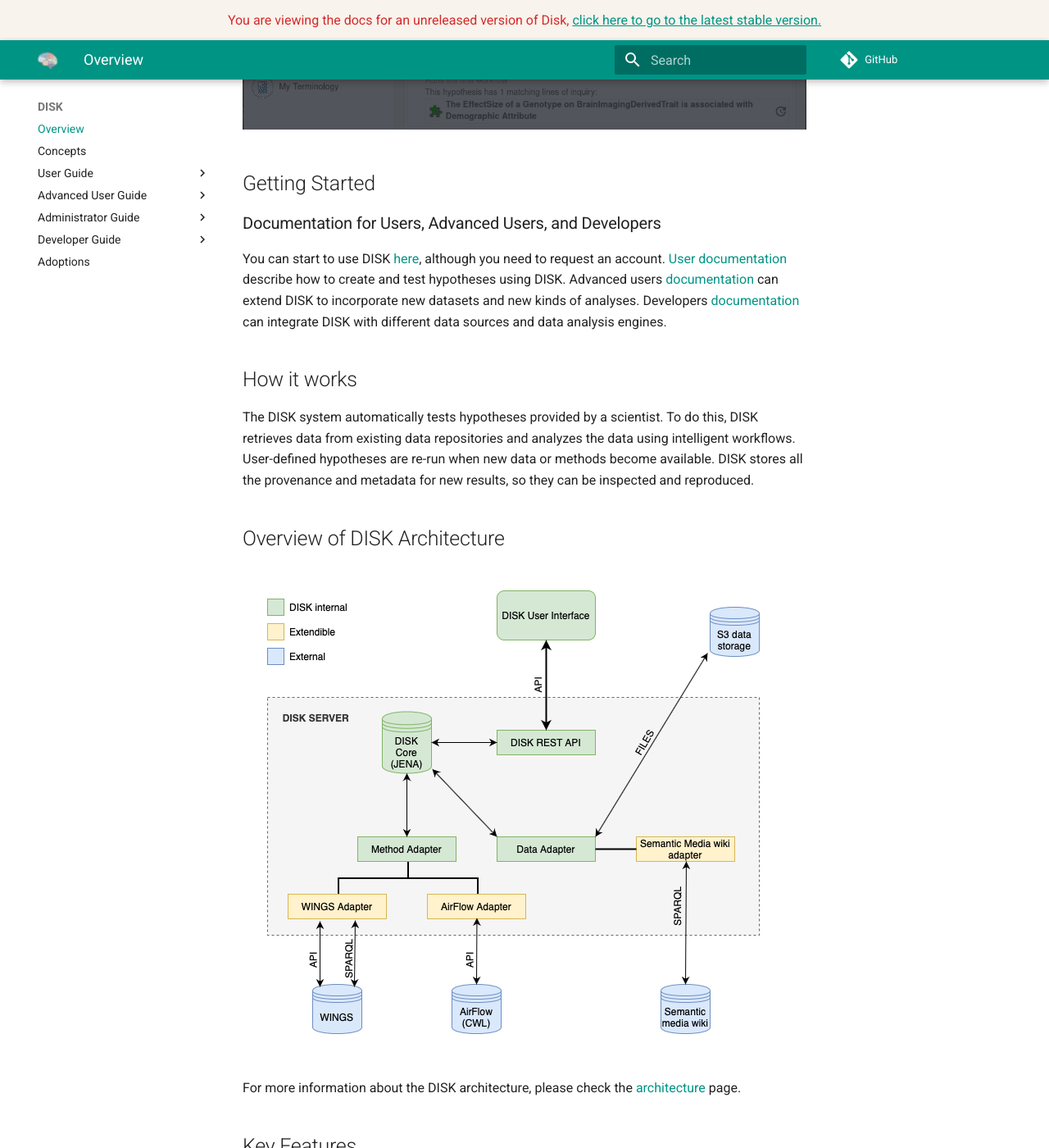
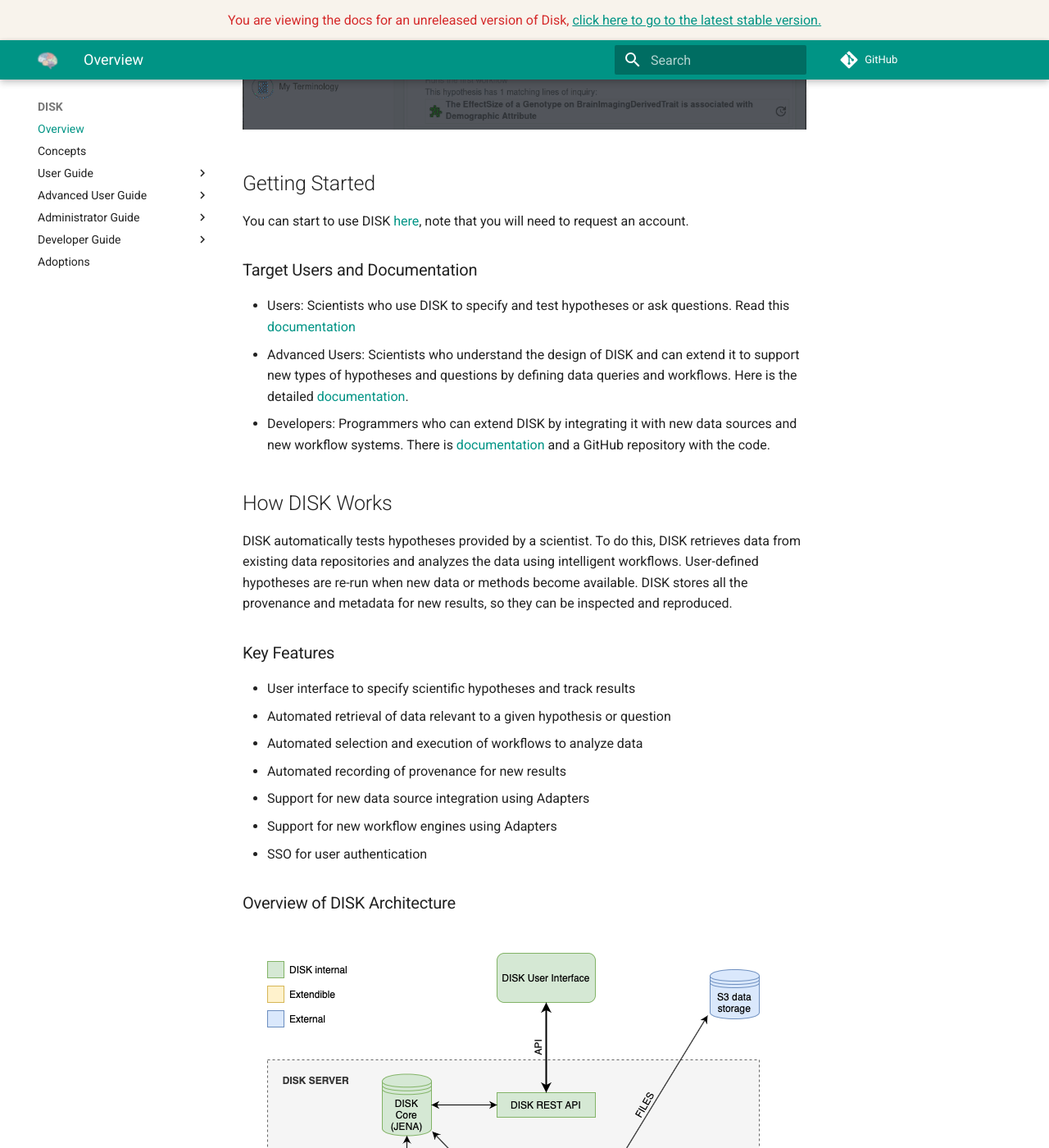
Before and after one commit to KnowledgeCaptureAndDiscovery/DISK-UI, an MkDocs documentation site: the page built from docs/index.md, in a window 1280 px wide and 1400 px high, scrolled down 610 px. Shown: the whole window at 82% size. Built offline with MkDocs 1.6.1 and Material for MkDocs 9.7.7, drawn with Linux system fonts in a browser that asks for light colours; comment, search, counter and statistics services are not loaded; some of the changed text lies outside the part shown.

Commit message:
Update index.md

```diff
--- a/docs/index.md
+++ b/docs/index.md
@@ -13,29 +13,23 @@
 
 ## Getting Started
 
+You can start to use DISK [here](https://disk.isi.edu), note that you will need to request an account.
 
-### Documentation for Users, Advanced Users, and Developers
+### Target Users and Documentation
 
-You can start to use DISK [here](https://disk.isi.edu), although you need to request an account.
-[User documentation](user-guide/) describe how to create and test hypotheses using DISK.
-Advanced users [documentation](advanced-user/) can extend DISK to incorporate new datasets and new kinds of analyses. Developers [documentation](developer-guide/)
-can integrate DISK with different data sources and data analysis engines.
+- Users: Scientists who use DISK to specify and test hypotheses or ask questions.  Read this [documentation](user-guide/)
+- Advanced Users: Scientists who understand the design of DISK and can extend it to support new types of hypotheses and questions by defining data queries and workflows.  Here is the detailed [documentation](advanced-user/).
+- Developers: Programmers who can extend DISK by integrating it with new data sources and new workflow systems.  There is [documentation](developer-guide/) and a GitHub repository with the code.
 
 
-## How it works
+## How DISK Works
 
-The DISK system automatically tests hypotheses provided by a scientist.
+DISK automatically tests hypotheses provided by a scientist.
 To do this, DISK retrieves data from existing data repositories and analyzes the data using intelligent workflows.
 User-defined hypotheses are re-run when new data or methods become available.
 DISK stores all the provenance and metadata for new results, so they can be inspected and reproduced.
 
-## Overview of DISK Architecture
-
-![Disk API interactions](figures/DISK-adapters.png "DISK API interactions")
-
-For more information about the DISK architecture, please check the [architecture](developer-guide/architecture/) page.
-
-## Key Features
+### Key Features
 
 - User interface to specify scientific hypotheses and track results
 - Automated retrieval of data relevant to a given hypothesis or question
@@ -45,11 +39,11 @@
 - Support for new workflow engines using Adapters
 - SSO for user authentication
 
-## Target Users
+### Overview of DISK Architecture
 
-- Users: Scientists who use DISK to specify and test hypotheses or ask questions.
-- Advanced Users: Scientists who understand the design of DISK and can extend it to support new types of hypotheses and questions by defining data queries and workflows.
-- Developers: Programmers who can extend DISK by integrating it with new data sources and new workflow systems.
+![Disk API interactions](figures/DISK-adapters.png "DISK API interactions")
+
+For more information about the DISK architecture, please check the [architecture](developer-guide/architecture/) page.
 
 ## Development Status
 
```
